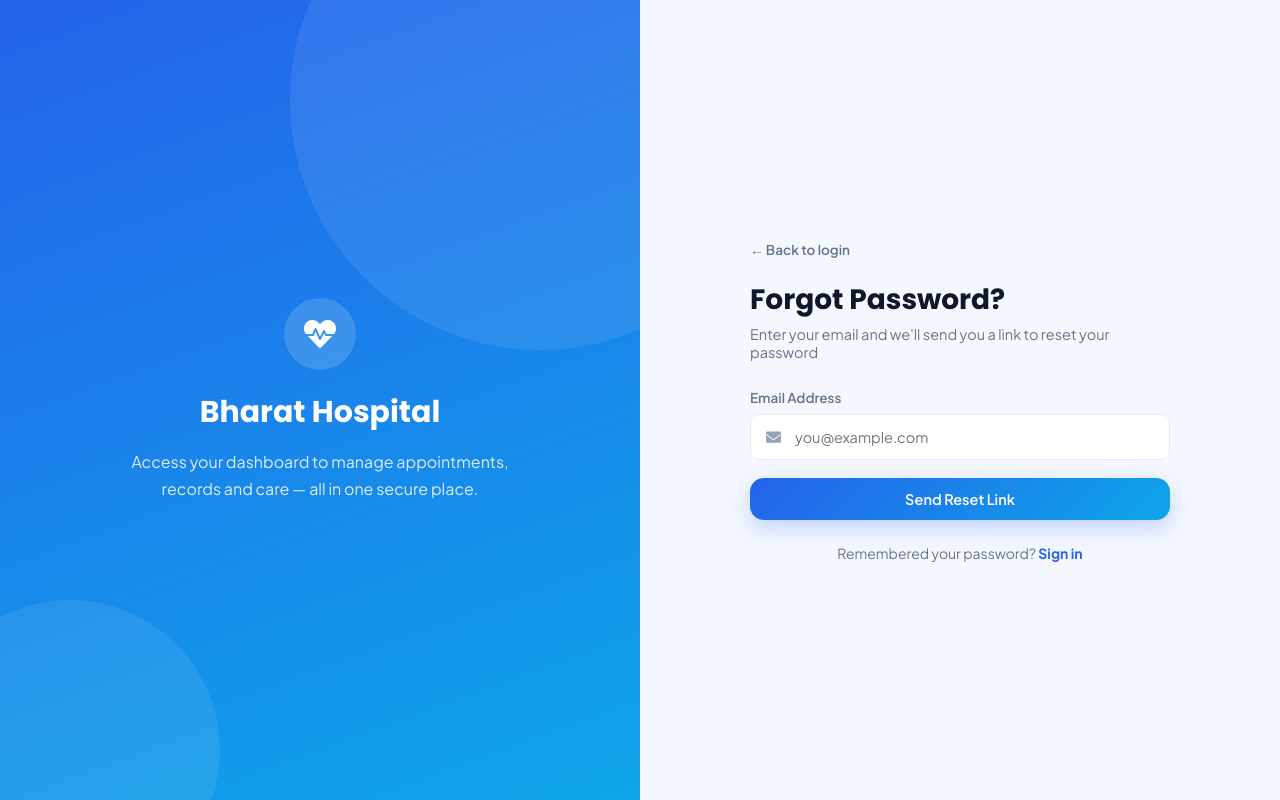
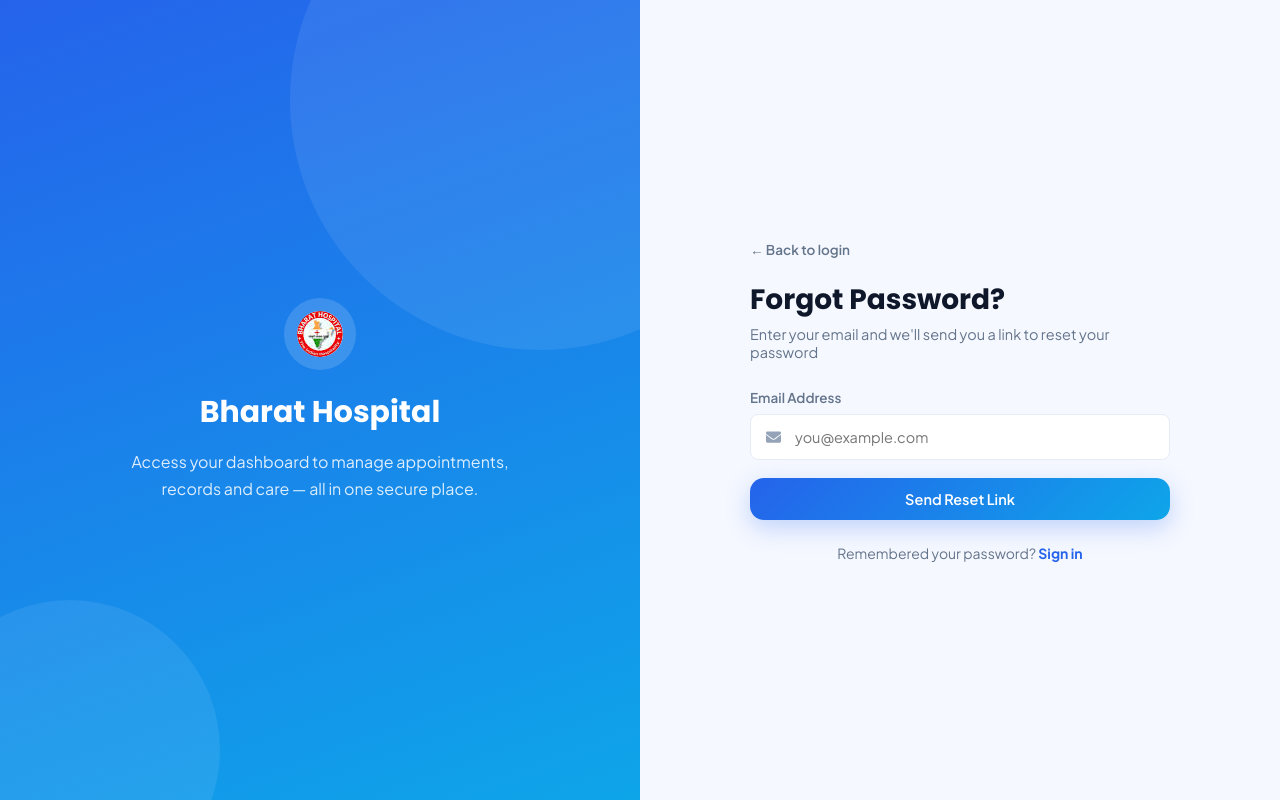
Before and after one commit to itrohitpareek-crypto/bharat-hospital-management, a React (Vite) app in the folder frontend/: page /forgot-password in a window 1280 px wide. Built offline with nearby package versions, Linux system fonts and the light colour scheme; no server answers.

Commit message:
Update project

```diff
--- a/frontend/src/pages/Login/ForgotPassword.jsx
+++ b/frontend/src/pages/Login/ForgotPassword.jsx
@@ -27,7 +27,7 @@ const ForgotPassword = () => {
     <div className="auth-page">
       <div className="auth-visual">
         <div className="auth-visual-content">
-          <span className="brand-icon"><FaHeartbeat /></span>
+          <span className="brand-icon"><img src="/images/logo.jpeg" /></span>
           <h2>Bharat Hospital</h2>
           <p>Access your dashboard to manage appointments, records and care — all in one secure place.</p>
         </div>
```
